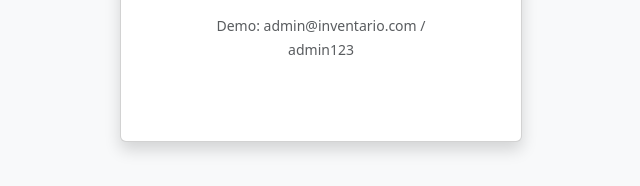
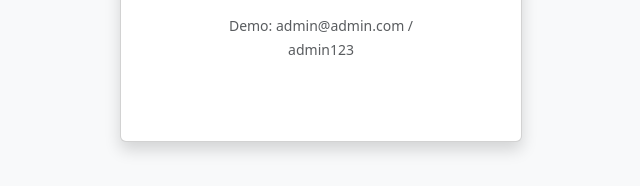
Before and after one commit to elvisjm2023/servidor-de-inventario, a website built with Vite: page frontend/index.html in a window 1280 px wide. Shown: the part 570-756 px from the top of the page, 319-959 px from the left. Built offline with nearby package versions, Linux system fonts and the light colour scheme.

Commit message:
Actualización de index.html con nuevos cambios

```diff
--- a/frontend/index.html
+++ b/frontend/index.html
@@ -48,7 +48,7 @@
                     </form>
                     <div class="mt-3 text-center">
                         <small class="text-muted">
-                            Demo: admin@inventario.com / admin123
+                            Demo: admin@admin.com / admin123
                         </small>
                     </div>
                 </div>
```
